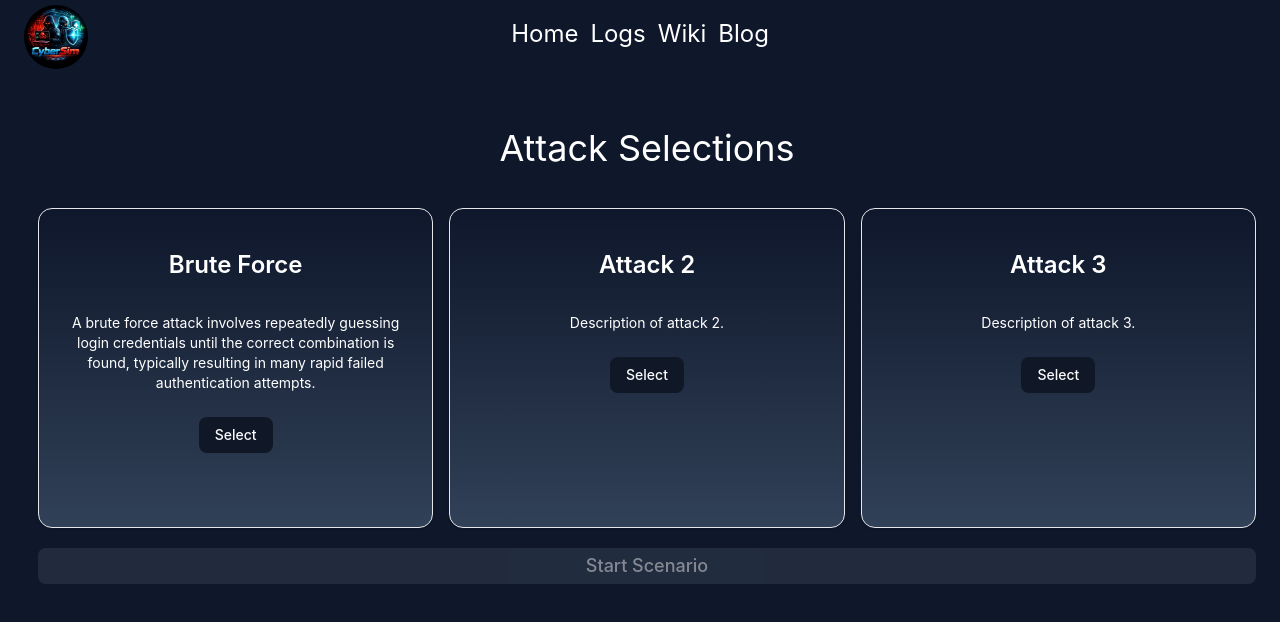
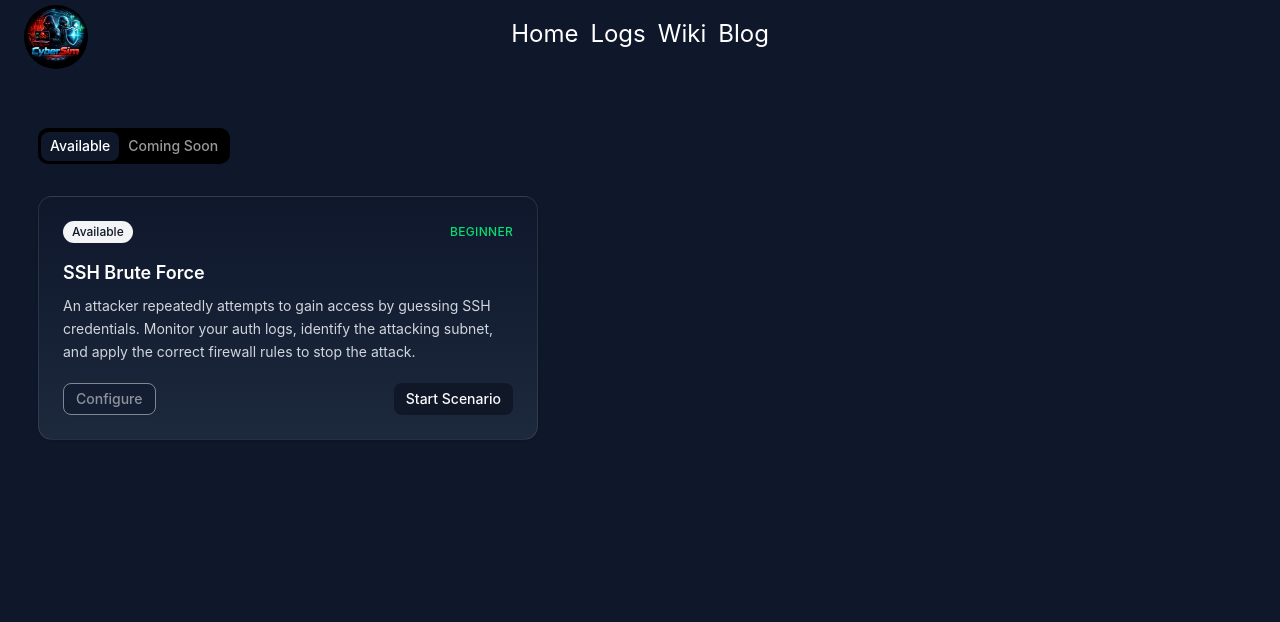
Before and after one commit to RyanM13/cybersim, a React (Vite) app in the folder frontend/: page /dashboard in a window 1280 px wide. Shown: the top 622 px of the page. Built offline with nearby package versions, Linux system fonts and the light colour scheme; sample sign-in values are in the browser's storage.

Commit message:
Style: Updated style for selection screen

```diff
--- a/frontend/src/pages/DashBoard.jsx
+++ b/frontend/src/pages/DashBoard.jsx
@@ -7,79 +7,12 @@ import {
 import { Button } from "@/components/ui/button";
 import { useState } from "react";
 import { useNavigate } from "react-router-dom";
-
-// Array of attack descriptions
-const attacks = [
-  {
-    id: 1,
-    title: "Brute Force",
-    description:
-      "A brute force attack involves repeatedly guessing login credentials until the correct combination is found, typically resulting in many rapid failed authentication attempts.",
-  },
-  { id: 2, title: "Attack 2", description: "Description of attack 2." },
-  { id: 3, title: "Attack 3", description: "Description of attack 3." },
-];
+import Attacks from "../components/attacks";
 
 export default function DashBoard() {
-  // useState variables for changeable and useable variables
-  const [selected, setSelected] = useState([]);
-  const navigate = useNavigate();
-
-  // Claude: How do I handle selection of multiple attacks
-  // using map to select multiple selections
-  const toggleSelect = (id) => {
-    setSelected((prev) =>
-      prev.includes(id) ? prev.filter((i) => i !== id) : [...prev, id],
-    );
-  };
-
-  // Claude: How do I handle navigation between dashboard and scenario
-  // Navigates user to scenario after selecting attacks.
-  const handleStart = () => {
-    if (selected.length === 0) return;
-    // Testing purposes
-    navigate("/dashboard/scenario", { state: { selectedAttacks: selected } });
-  };
-
   return (
-    <div className="w-full p-6 flex-col items-center">
-      <h1 className="text-4xl text-center mb-6">Attack Selections</h1>
-      <div className="grid grid-cols-3 gap-4 mt-10">
-        {/* using array to not have to hardcode attacks. Scalability */}
-        {attacks.map((attack) => (
-          <Card
-            key={attack.id}
-            className={`flex flex-col items-center text-center min-h-80 transition-colors bg-gradient-to-b from-slate-900 to-slate-700 ${
-              selected.includes(attack.id) ? "border-white border-2" : ""
-            }`}
-          >
-            <CardHeader className="mt-4 w-full">
-              <h2 className="text-2xl font-semibold">{attack.title}</h2>
-            </CardHeader>
-            <CardContent className="flex items-center justify-center">
-              <p className="text-sm ">{attack.description}</p>
-            </CardContent>
-            <div className="flex  justify-center mb-4 w-full">
-              <Button onClick={() => toggleSelect(attack.id)}>
-                {selected.includes(attack.id) ? "Deselect" : "Select"}
-              </Button>
-            </div>
-          </Card>
-        ))}
-      </div>
-
-      <div>
-        {/* Claude: How do I handle navigation between dashboard and scenario */}
-        <Button
-          onClick={handleStart}
-          disabled={selected.length === 0}
-          className={
-            "px-8 py-4 text-lg mt-5 bg-gray-700 flex items-center w-full"
-          }
-        >
-          Start Scenario
-        </Button>
-      </div>
+    <div>
+      <Attacks />
     </div>
   );
 }
```
